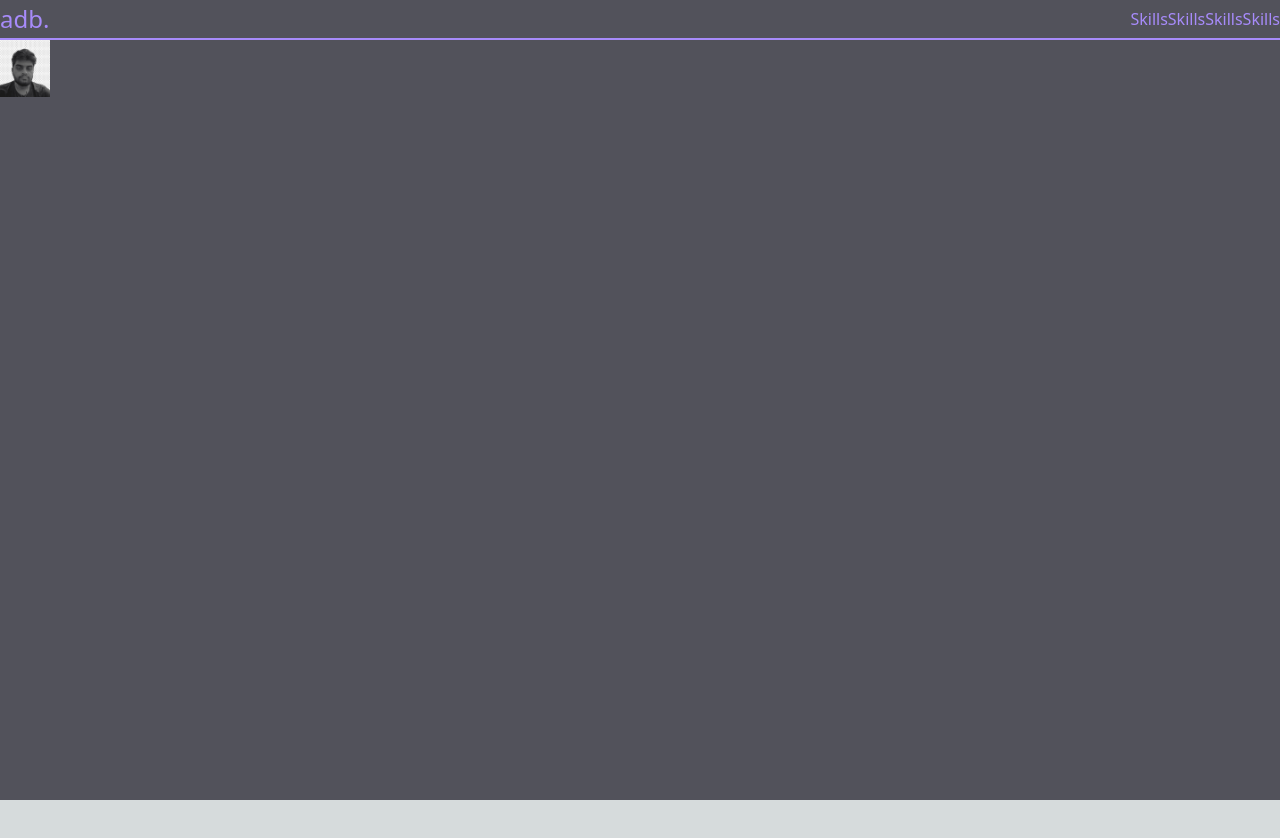
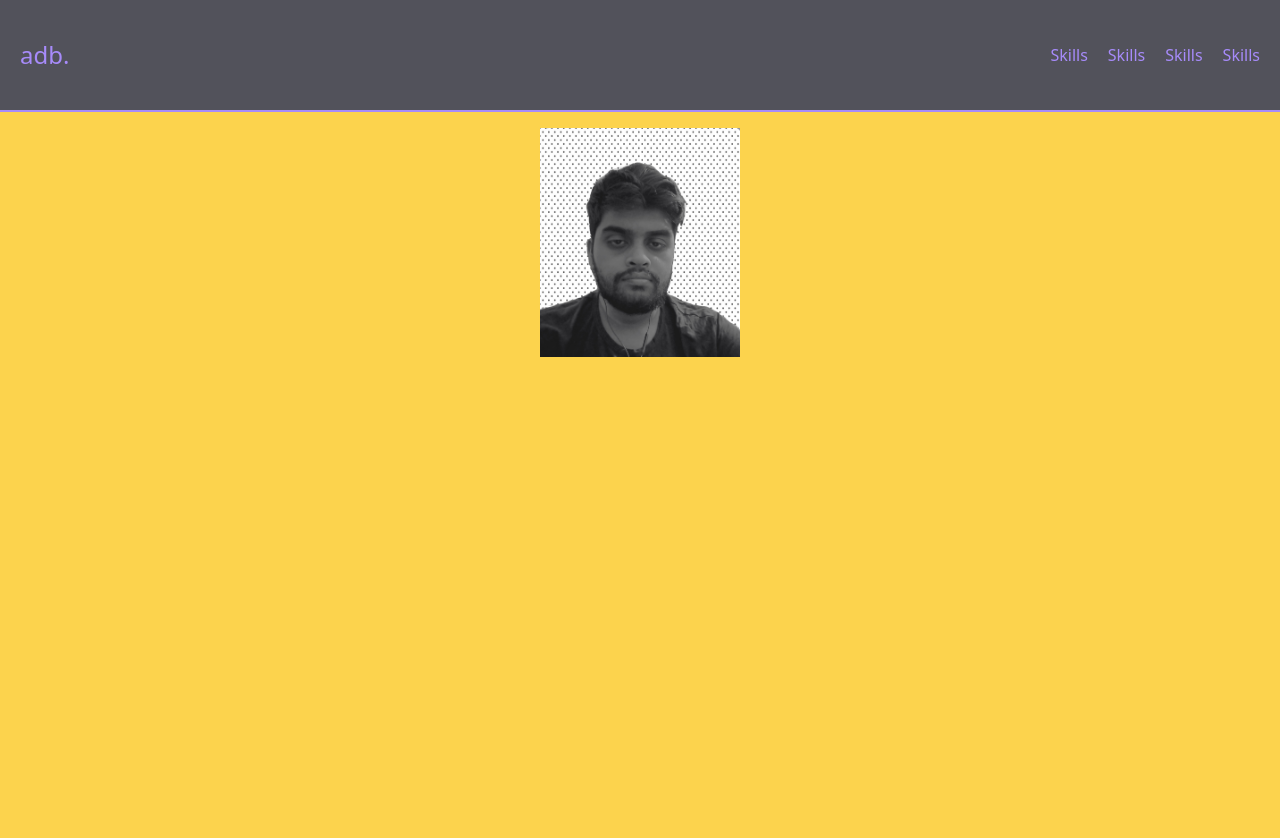
Before and after one commit to Anindra123/portfolio-v2, a Next.js app: page / in a window 1280 px wide. Shown: the top 838 px of the page. Before the commit the page ends 800 px from the top, so only its background shows below. Built offline with nearby package versions, Linux system fonts and the light colour scheme.

Commit message:
added layout

```diff
--- /dev/null
+++ b/src/components/layout.tsx
@@ -0,0 +1,39 @@
+import Head from 'next/head'
+
+import Link from 'next/link'
+import { FunctionComponent, ReactNode, ReactPropTypes } from 'react'
+
+interface IChildrenProp {
+    children: ReactNode,
+    page_title: string
+}
+
+export default function Layout({ children, page_title }: IChildrenProp) {
+
+    return (
+
+        <div className=' bg-zinc-600 w-screen h-screen'>
+            <Head>
+                <title>{page_title}</title>
+            </Head>
+            <div className='flex flex-row w-screen items-center justify-between h-28 border-b-2  border-violet-400'>
+                <p className=' text-2xl text-violet-400  ml-5  flex-1'>adb.</p>
+                <nav className=' text-violet-400  flex-1'>
+                    <div className='flex-row justify-end md:flex hidden'
+
+                    >
+                        <Link href='/skills' className='inline-block mr-5' >Skills</Link>
+                        <Link href='/skills' className='inline-block mr-5' >Skills</Link>
+                        <Link href='/skills' className='inline-block mr-5' >Skills</Link>
+                        <Link href='/skills' className='inline-block mr-5' >Skills</Link>
+
+                    </div>
+
+                </nav>
+
+
+            </div>
+            {children}
+        </div>
+    )
+}
--- /dev/null
+++ b/src/components/navbar.tsx
@@ -0,0 +1,27 @@
+
+
+import Link from 'next/link'
+const NavBar = () => {
+    return (
+
+
+        <div className='flex flex-row w-screen items-center justify-between h-28 border-b-2  border-violet-400'>
+            <p className=' text-2xl text-violet-400  ml-5  flex-1'>adb.</p>
+            <nav className=' text-violet-400  flex-1'>
+                <div className='flex-row justify-end md:flex hidden'
+
+                >
+                    <Link href='/skills' className='inline-block mr-5' >Skills</Link>
+                    <Link href='/skills' className='inline-block mr-5' >Skills</Link>
+                    <Link href='/skills' className='inline-block mr-5' >Skills</Link>
+                    <Link href='/skills' className='inline-block mr-5' >Skills</Link>
+
+                </div>
+
+            </nav>
+
+
+        </div>
+
+    )
+}
--- /dev/null
+++ b/src/components/navlinks.tsx
@@ -0,0 +1,24 @@
+import Link from "next/link"
+
+interface ILinkProps {
+    links: string[]
+
+}
+const NavLinks = ({ links }: ILinkProps) => {
+    return (
+
+
+        <div className='flex-row justify-end md:flex hidden'
+
+        >
+            {
+                links.map((val) => {
+                    return (
+                        <Link key={val} href='/${val.toLower()}'>{val}</Link>
+                    )
+                })
+            }
+
+        </div>
+    )
+}
--- a/src/pages/index.tsx
+++ b/src/pages/index.tsx
@@ -1,26 +1,17 @@
 import Image from 'next/image'
-import Link from 'next/link'
+import Layout from '@/components/layout'
 
 export default function Home() {
   return (
-    <div className=' bg-zinc-600 w-screen h-screen'>
-      <div className='flex flex-row w-screen items-center h-10 border-b-2  border-violet-400'>
-        <p className='flex-1 text-2xl text-violet-400'>adb.</p>
-        <nav className='flex-2 text-violet-400 '>
-          <Link href='/skills' >Skills</Link>
-          <Link href='/skills' >Skills</Link>
-          <Link href='/skills' >Skills</Link>
-          <Link href='/skills' >Skills</Link>
-        </nav>
+    <Layout page_title='ADB Porfolio Home'>
 
 
-      </div>
-      <div>
-        <Image src='/images/my_pic.jpg' width={50} height={50}
+      <div className=' flex flex-col w-screen bg-amber-300 h-screen items-center p-4'>
+        <Image src='/images/my_pic.jpg' width={200} height={200}
 
           alt='my profile picture' />
 
       </div>
-    </div>
+    </Layout>
   )
 }
```
Also changed, not shown: src/components/navbutton.tsx (added).
